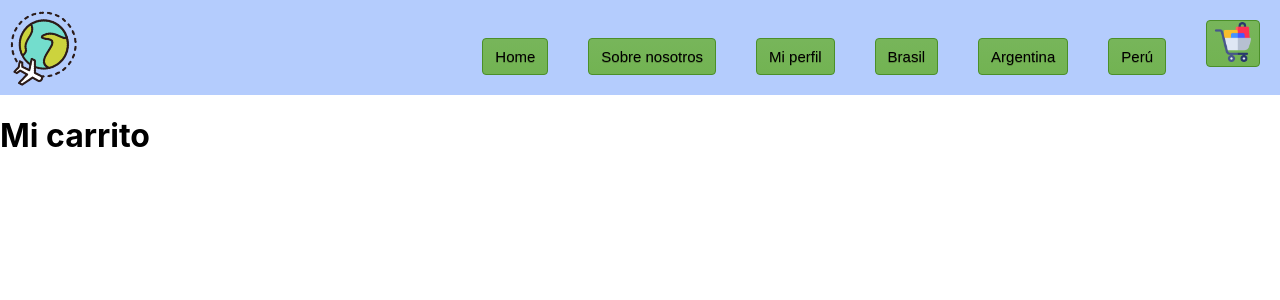
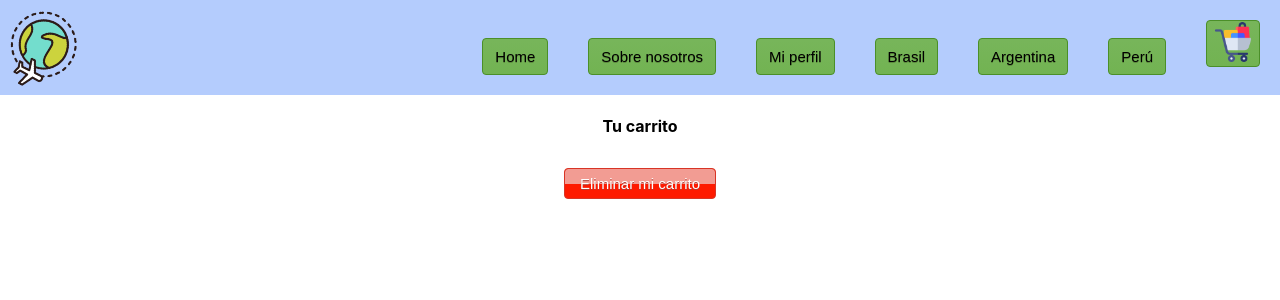
Before and after one commit to matiaspedernera/DestinoViajes, a React (Create React App) app: page /cart in a window 1280 px wide. Shown: the top 300 px of the page. Built offline with nearby package versions, Linux system fonts and the light colour scheme.

Commit message:
Desafío 11

```diff
--- a/src/context/cartContext.js
+++ b/src/context/cartContext.js
@@ -7,10 +7,12 @@ export const CartContextProvider = ({ children }) => {
 
   const agregarViaje = (item) => {
     setViajes([...viajes, item]);
-    console.log(viajes);
   };
 
-  const eliminarViaje = (id) => {};
+  const eliminarViaje = (id) => {
+    const viajesRestantes = viajes.filter(v => v.id !== id)
+    setViajes(viajesRestantes)
+  };
 
   const limpiarCarrito = () => {
     setViajes([]);
--- a/src/views/Cart.js
+++ b/src/views/Cart.js
@@ -1,10 +1,36 @@
 import { useContext } from "react";
 import CartContext from "../context/cartContext";
+import "./cart.css";
 
 const Cart = () => {
-    return (
-        <h1>Mi carrito</h1>
-    )
-}
+  const { viajes, limpiarCarrito, eliminarViaje } = useContext(CartContext);
+  console.log(viajes)
+
+  const eliminarCarrito = () => {
+    limpiarCarrito();
+  };
+
+  const eliminarItem = (id) => {
+    eliminarViaje(id);
+  };
+
+  return (
+    <section className="carrito">
+      <h4>Tu carrito</h4>
+      {viajes.map((i) => (
+        <div key={i.id} className="item-added">
+          <p>{i.descripcion}</p>
+          <p>Cantidad: {i.cantidad}</p>
+          <p className="deleteButton" id={i.id} onClick={() => eliminarItem(i.id)}>
+            X
+          </p>
+        </div>
+      ))}
+      <button className="myButton" onClick={eliminarCarrito}>
+        Eliminar mi carrito
+      </button>
+    </section>
+  );
+};
 
 export default Cart;
--- /dev/null
+++ b/src/views/cart.css
@@ -0,0 +1,55 @@
+.carrito {
+	display: flex;
+	flex-direction: column;
+	align-items: center;
+}
+
+.item-added {
+	margin: 10px;
+	width: 50%;
+	-webkit-box-shadow: 0px 2px 11px 5px rgba(50, 50, 50, 0.75);
+	-moz-box-shadow: 0px 2px 11px 5px rgba(50, 50, 50, 0.75);
+	box-shadow: 0px 2px 11px 5px rgba(50, 50, 50, 0.75);
+	background-color: rgb(235, 235, 235);
+	border-radius: 5px;
+	padding: 10px;
+	text-align: center;
+}
+
+.deleteButton {
+	box-shadow: inset 0px 39px 0px -24px #f29c93;
+	background-color: #fe1a00;
+	border-radius: 4px;
+	border: 1px solid #d83526;
+	display: inline-block;
+	cursor: pointer;
+	color: #ffffff;
+	font-family: Arial;
+	font-size: 15px;
+	padding: 6px 15px;
+	text-decoration: none;
+	text-shadow: 0px 1px 0px #b23e35;
+}
+
+.myButton {
+	margin: 10px;
+	box-shadow: inset 0px 39px 0px -24px #f29c93;
+	background-color: #fe1a00;
+	border-radius: 4px;
+	border: 1px solid #d83526;
+	display: inline-block;
+	cursor: pointer;
+	color: #ffffff;
+	font-family: Arial;
+	font-size: 15px;
+	padding: 6px 15px;
+	text-decoration: none;
+	text-shadow: 0px 1px 0px #b23e35;
+}
+.myButton:hover {
+	background-color: #ce0100;
+}
+.myButton:active {
+	position: relative;
+	top: 1px;
+}
```
